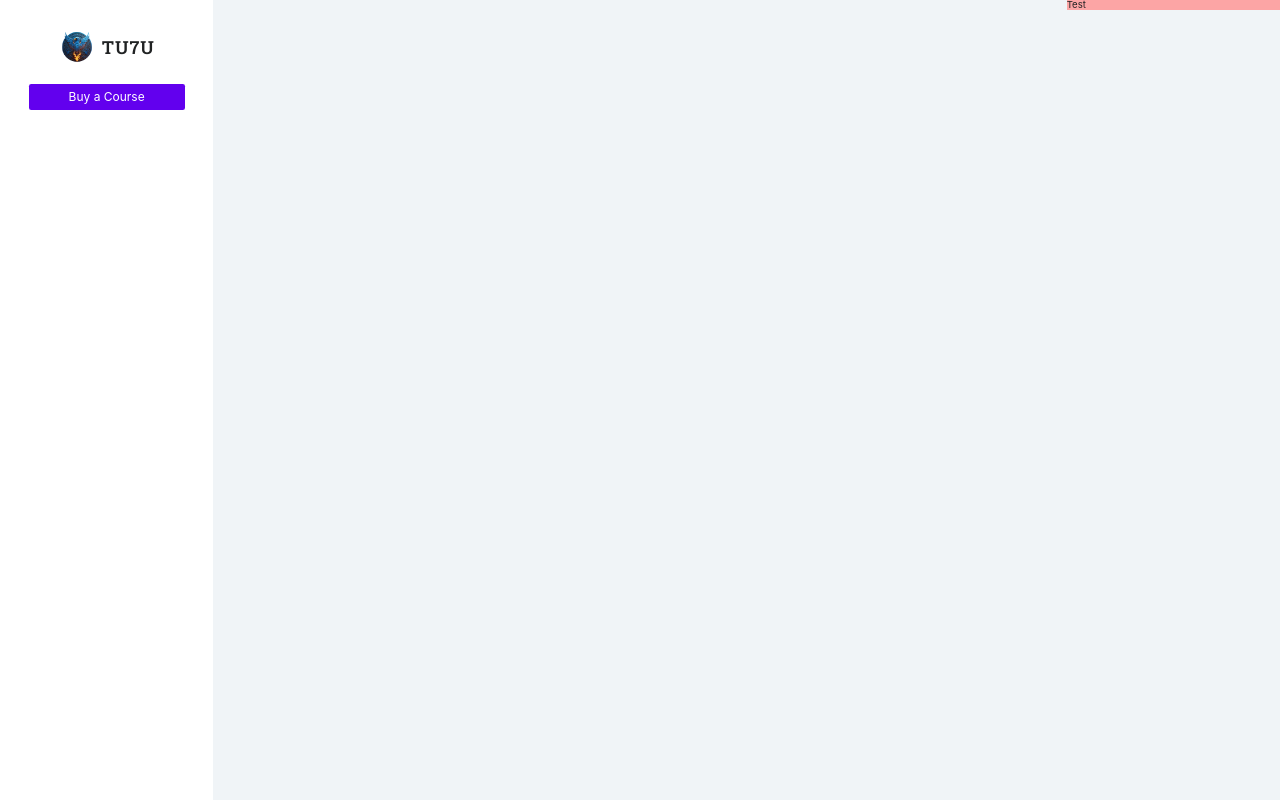
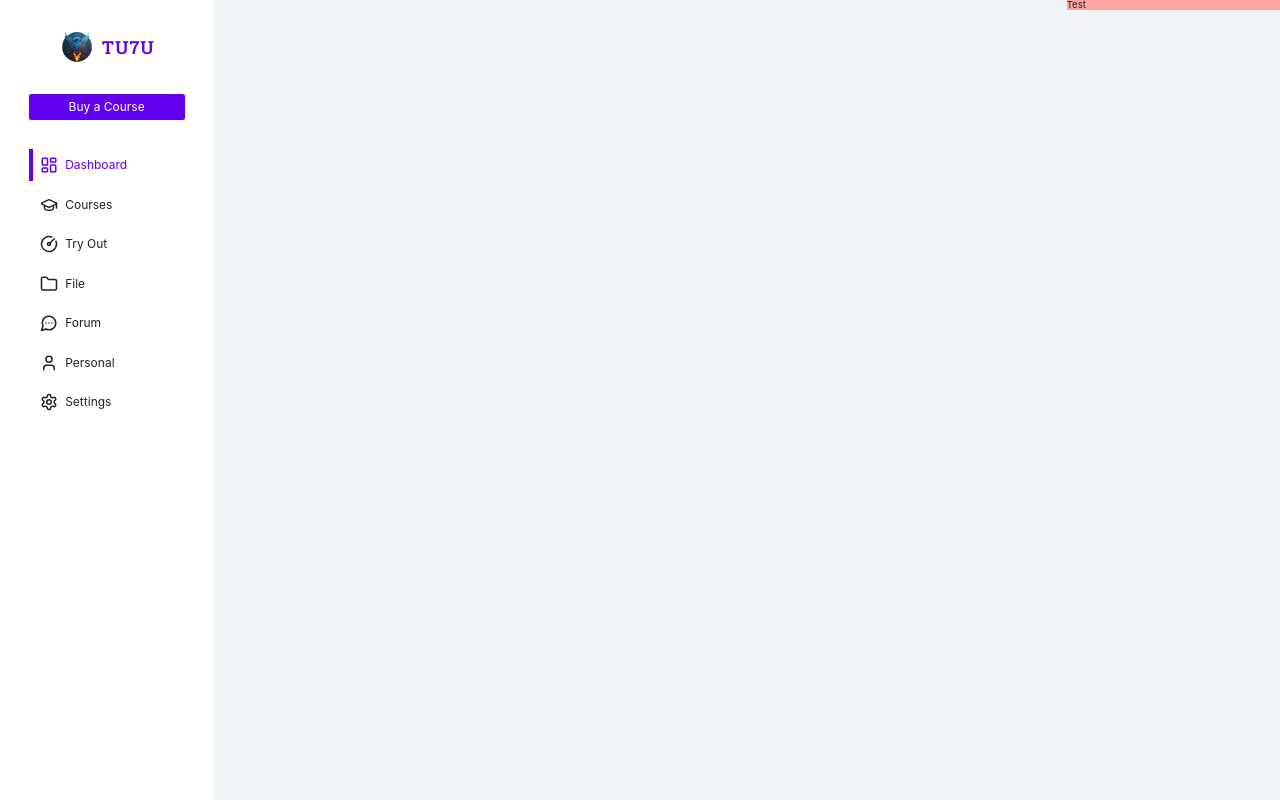
Before and after one commit to rfnasution01/Tutor-Maju, a React (Vite) app: page /app in a window 1280 px wide. Built offline with nearby package versions, Linux system fonts and the light colour scheme; a small style sheet from the web is missing.

Commit message:
feat: slicing app layout adding aside navigation

```diff
--- a/src/components/Button.tsx
+++ b/src/components/Button.tsx
@@ -9,6 +9,7 @@ export function Button({
   borderColor = 'border-blue-300',
   textColor = 'text-black',
   rounded = 'rounded-none',
+  classes,
   disabled,
 }: {
   disabled?: boolean
@@ -19,6 +20,7 @@ export function Button({
   bgColor?: string
   borderColor?: string
   textColor?: string
+  classes?: string
   rounded?:
     | 'rounded-none'
     | 'rounded'
@@ -39,7 +41,7 @@ export function Button({
     <button
       disabled={disabled}
       type={type}
-      className={`${width} ${variants} ${rounded} ${textColor} p-12 text-[2rem] disabled:cursor-not-allowed disabled:border-transparent disabled:bg-slate-100 disabled:text-slate-400`}
+      className={`${classes} ${width} ${variants} ${rounded} ${textColor} p-12 text-[2rem] disabled:cursor-not-allowed disabled:border-transparent disabled:bg-slate-100 disabled:text-slate-400`}
     >
       {child}
     </button>
--- a/src/features/aside-app/aside-navigation.tsx
+++ b/src/features/aside-app/aside-navigation.tsx
@@ -1,10 +1,15 @@
 import { Button } from '@/components/Button'
 import { HeaderWithLogo } from '@/components/HeaderLogo'
+import { MappingNavigation } from './mapping-nav'
 
 export function AsideNavigationApp() {
   return (
-    <div className="flex h-full flex-col gap-y-32 bg-white p-48">
-      <HeaderWithLogo title="Tu7u" logo="/img/logo.png" />
+    <div className="flex h-full flex-col gap-y-48 bg-white p-48">
+      <HeaderWithLogo
+        title="Tu7u"
+        logo="/img/logo.png"
+        classes="text-primary"
+      />
       <Button
         child="Buy a Course"
         variant="solid"
@@ -12,6 +17,7 @@ export function AsideNavigationApp() {
         bgColor="bg-primary"
         rounded="rounded-md"
       />
+      <MappingNavigation />
     </div>
   )
 }
--- /dev/null
+++ b/src/features/aside-app/index.ts
@@ -0,0 +1,3 @@
+export * from './aside-navigation'
+export * from './aside-progress'
+export * from './mapping-nav'
--- a/src/features/aside-app/index.tsx
+++ /dev/null
@@ -1,2 +0,0 @@
-export * from './aside-navigation'
-export * from './aside-progress'
--- /dev/null
+++ b/src/features/aside-app/mapping-nav.tsx
@@ -0,0 +1,38 @@
+import { DataNavigation } from '@/libs/consts'
+import { convertToSlug } from '@/libs/helpers/format-text'
+import { usePathname } from '@/libs/hooks/usePathname'
+import clsx from 'clsx'
+import { Link } from 'react-router-dom'
+
+export function MappingNavigation() {
+  const { secondPathname } = usePathname()
+
+  const isActivePage = (item: string) => {
+    if (
+      secondPathname?.includes(item.toLowerCase()) ||
+      (secondPathname === undefined && item.toLowerCase() === 'dashboard')
+    ) {
+      return true
+    }
+    return false
+  }
+
+  return (
+    <div className="flex flex-col gap-y-12">
+      {DataNavigation.map((item, idx) => (
+        <Link
+          to={convertToSlug(item?.title)}
+          className={clsx('flex items-center gap-x-12 border-l-4 p-12', {
+            'border-transparent hover:border-primary hover:text-primary':
+              !isActivePage(item?.title),
+            'border-primary text-primary': isActivePage(item?.title),
+          })}
+          key={idx}
+        >
+          <span>{item?.icon}</span>
+          <h5 className="font-sf-pro text-[2rem]">{item?.title}</h5>
+        </Link>
+      ))}
+    </div>
+  )
+}
--- /dev/null
+++ b/src/libs/consts/dummy/data-navigation.tsx
@@ -0,0 +1,40 @@
+import {
+  CircleGauge,
+  Folder,
+  GraduationCap,
+  LayoutDashboard,
+  MessageCircleMore,
+  Settings,
+  User,
+} from 'lucide-react'
+
+export const DataNavigation = [
+  {
+    title: 'Dashboard',
+    icon: <LayoutDashboard size={18} />,
+  },
+  {
+    title: 'Courses',
+    icon: <GraduationCap size={18} />,
+  },
+  {
+    title: 'Try Out',
+    icon: <CircleGauge size={18} />,
+  },
+  {
+    title: 'File',
+    icon: <Folder size={18} />,
+  },
+  {
+    title: 'Forum',
+    icon: <MessageCircleMore size={18} />,
+  },
+  {
+    title: 'Personal',
+    icon: <User size={18} />,
+  },
+  {
+    title: 'Settings',
+    icon: <Settings size={18} />,
+  },
+]
--- /dev/null
+++ b/src/libs/consts/index.ts
@@ -0,0 +1 @@
+export * from './dummy/data-navigation'
--- /dev/null
+++ b/src/libs/helpers/format-text.ts
@@ -0,0 +1,34 @@
+/* eslint-disable no-useless-escape */
+// input: "example word" => output: "Example Word"
+export const capitalizeFirstLetterFromLowercase = (
+  string = '',
+  separator = ' ',
+) => {
+  if (!string) {
+    return '-'
+  }
+
+  return string
+    .split(separator) // " " for "EXAMPLE WORD", "_" for "EXAMPLE_WORD", and so on...
+    .map((word) => `${word.charAt(0).toUpperCase()}${word.slice(1)}`)
+    .join(' ')
+}
+
+export function convertToSlug(text = '') {
+  return text
+    .toLowerCase()
+    .replace(/\s+/g, '-') // Ganti spasi dengan tanda strip
+    .replace(/[^\w\-]+/g, '') // Hapus karakter non-word dan non-stripped
+    .replace(/\-\-+/g, '-') // Ganti dua strip atau lebih dengan satu strip
+    .replace(/^-+/, '') // Hapus strip dari awal teks
+    .replace(/-+$/, '') // Hapus strip dari akhir teks
+}
+
+export function convertSlugToText(slug = '') {
+  // Ubah strip menjadi spasi dan ubah teks menjadi huruf kapital setiap kata
+  const text = slug
+    .replace(/-/g, ' ')
+    .replace(/\b\w/g, (char) => char.toUpperCase())
+
+  return text
+}
--- /dev/null
+++ b/src/libs/hooks/usePathname.ts
@@ -0,0 +1,20 @@
+import { useLocation } from 'react-router-dom'
+
+export const usePathname = () => {
+  const { pathname } = useLocation()
+
+  const splittedPath = pathname.split('/')
+  const firstPathname = splittedPath.at(1)
+  const secondPathname = splittedPath.at(2)
+  const thirdPathname = splittedPath.at(3)
+  const lastPathname = splittedPath.at(-1)
+
+  return {
+    pathname,
+    splittedPath,
+    firstPathname,
+    secondPathname,
+    thirdPathname,
+    lastPathname,
+  }
+}
```
